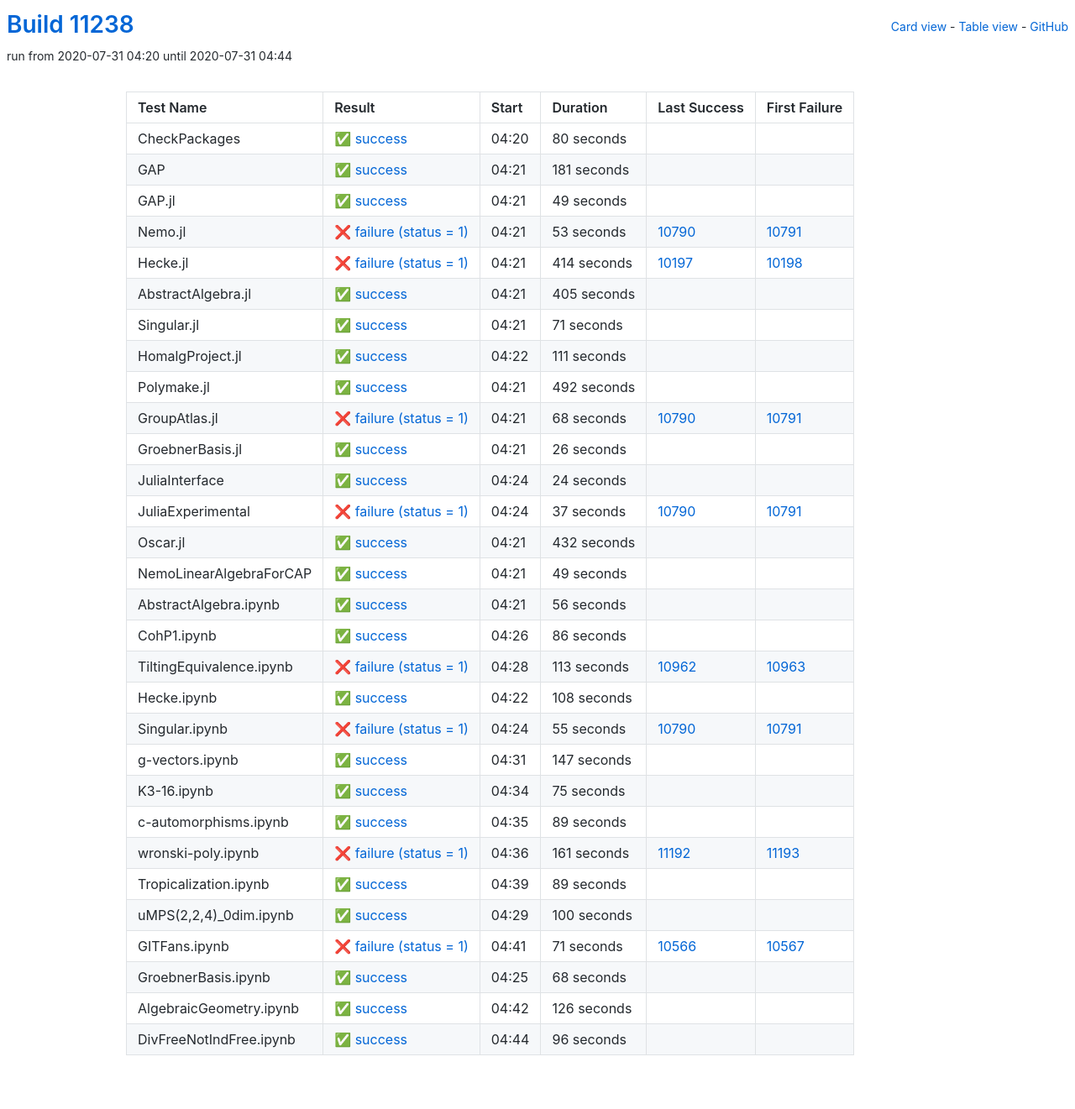
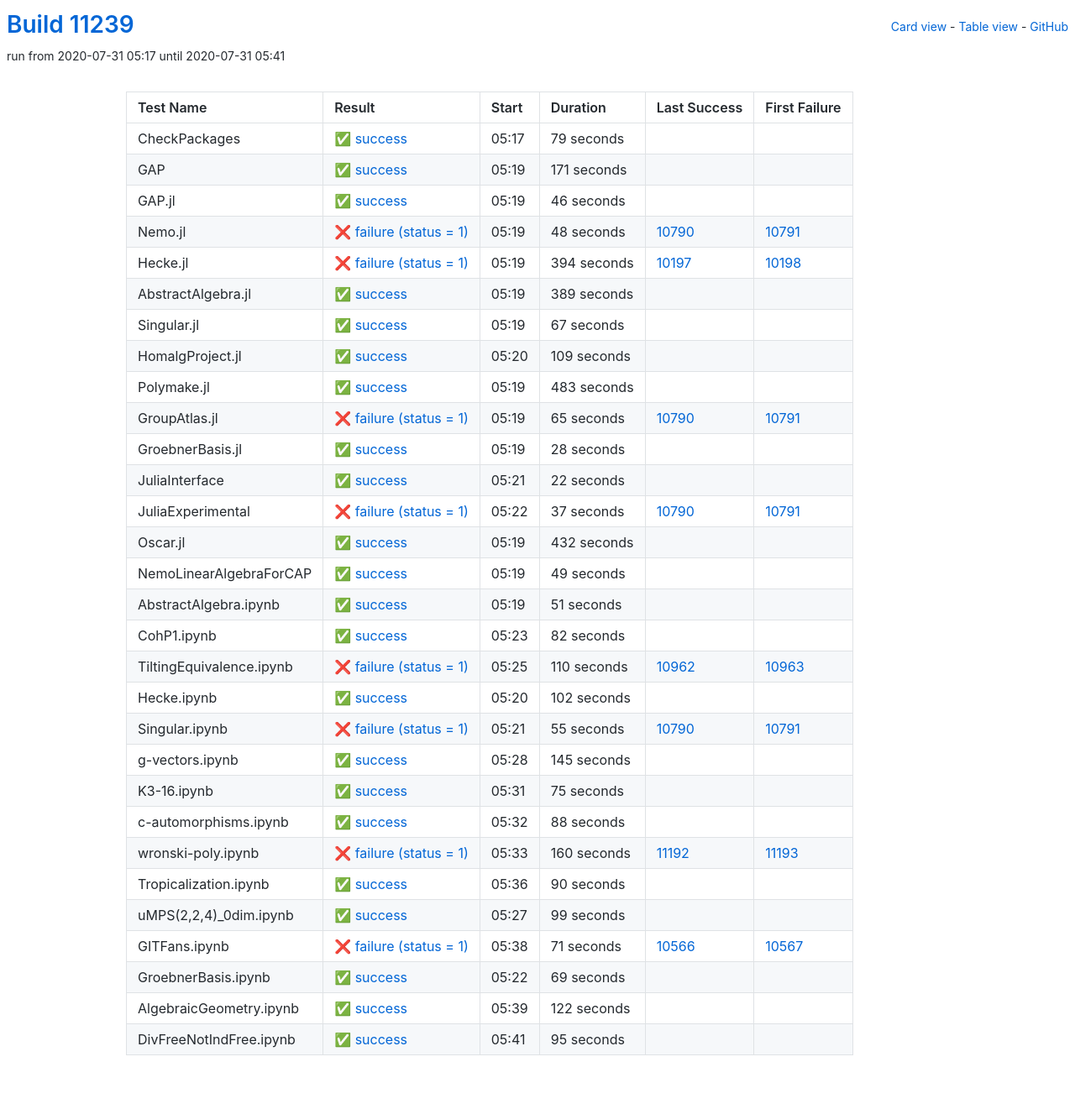
Before and after one commit to oscar-system/oscar-ci-status, a Jekyll site: the page built from table.html, in a window 1280 px wide. Shown: the whole page at 84% size. Built offline with Jekyll 4.4.1, drawn with Linux system fonts in a browser that asks for light colours.

Commit message:
Build #11239

```diff
--- a/_data/ci.yml
+++ b/_data/ci.yml
@@ -1,6 +1,6 @@
 ---
-build: 11238
-build_url: https://oscarci.mathematik.uni-kl.de/job/oscar/11238/
+build: 11239
+build_url: https://oscarci.mathematik.uni-kl.de/job/oscar/11239/
 job: oscar
 organization: oscar-system
 repo: oscar-ci-status
@@ -8,152 +8,152 @@
 tests:
 - name: CheckPackages
   id: checkpackages
-  log: https://oscarci.mathematik.uni-kl.de/job/oscar/11238/artifact/logs/build-11238/CheckPackages.log
-  start: 2020-07-31 04:20
+  log: https://oscarci.mathematik.uni-kl.de/job/oscar/11239/artifact/logs/build-11239/CheckPackages.log
+  start: 2020-07-31 05:17
   success: true
   exitcode: 0
   status: success
-  duration: 80
+  duration: 79
   last_success: false
   last_success_url:
   first_failure: false
   first_failure_url:
 - name: GAP
   id: gap
-  log: https://oscarci.mathematik.uni-kl.de/job/oscar/11238/artifact/logs/build-11238/GAP.log
-  start: 2020-07-31 04:21
+  log: https://oscarci.mathematik.uni-kl.de/job/oscar/11239/artifact/logs/build-11239/GAP.log
+  start: 2020-07-31 05:19
   success: true
   exitcode: 0
   status: success
-  duration: 181
+  duration: 171
   last_success: false
   last_success_url:
   first_failure: false
   first_failure_url:
 - name: GAP.jl
   id: gap-jl
-  log: https://oscarci.mathematik.uni-kl.de/job/oscar/11238/artifact/logs/build-11238/GAP.jl.log
-  start: 2020-07-31 04:21
+  log: https://oscarci.mathematik.uni-kl.de/job/oscar/11239/artifact/logs/build-11239/GAP.jl.log
+  start: 2020-07-31 05:19
   success: true
   exitcode: 0
   status: success
-  duration: 49
+  duration: 46
   last_success: false
   last_success_url:
   first_failure: false
   first_failure_url:
 - name: Nemo.jl
   id: nemo-jl
-  log: https://oscarci.mathematik.uni-kl.de/job/oscar/11238/artifact/logs/build-11238/Nemo.jl.log
-  start: 2020-07-31 04:21
+  log: https://oscarci.mathematik.uni-kl.de/job/oscar/11239/artifact/logs/build-11239/Nemo.jl.log
+  start: 2020-07-31 05:19
   success: false
   exitcode: 1
   status: failure
-  duration: 53
+  duration: 48
   last_success: 10790
   last_success_url: https://oscarci.mathematik.uni-kl.de/job/oscar/10790/
   first_failure: 10791
   first_failure_url: https://oscarci.mathematik.uni-kl.de/job/oscar/10791/
 - name: Hecke.jl
   id: hecke-jl
-  log: https://oscarci.mathematik.uni-kl.de/job/oscar/11238/artifact/logs/build-11238/Hecke.jl.log
-  start: 2020-07-31 04:21
+  log: https://oscarci.mathematik.uni-kl.de/job/oscar/11239/artifact/logs/build-11239/Hecke.jl.log
+  start: 2020-07-31 05:19
   success: false
   exitcode: 1
   status: failure
-  duration: 414
+  duration: 394
   last_success: 10197
   last_success_url: https://oscarci.mathematik.uni-kl.de/job/oscar/10197/
   first_failure: 10198
   first_failure_url: https://oscarci.mathematik.uni-kl.de/job/oscar/10198/
 - name: AbstractAlgebra.jl
   id: abstractalgebra-jl
-  log: https://oscarci.mathematik.uni-kl.de/job/oscar/11238/artifact/logs/build-11238/AbstractAlgebra.jl.log
-  start: 2020-07-31 04:21
+  log: https://oscarci.mathematik.uni-kl.de/job/oscar/11239/artifact/logs/build-11239/AbstractAlgebra.jl.log
+  start: 2020-07-31 05:19
   success: true
   exitcode: 0
   status: success
-  duration: 405
+  duration: 389
   last_success: false
   last_success_url:
   first_failure: false
   first_failure_url:
 - name: Singular.jl
   id: singular-jl
-  log: https://oscarci.mathematik.uni-kl.de/job/oscar/11238/artifact/logs/build-11238/Singular.jl.log
-  start: 2020-07-31 04:21
+  log: https://oscarci.mathematik.uni-kl.de/job/oscar/11239/artifact/logs/build-11239/Singular.jl.log
+  start: 2020-07-31 05:19
   success: true
   exitcode: 0
   status: success
-  duration: 71
+  duration: 67
   last_success: false
   last_success_url:
   first_failure: false
   first_failure_url:
 - name: HomalgProject.jl
   id: homalgproject-jl
-  log: https://oscarci.mathematik.uni-kl.de/job/oscar/11238/artifact/logs/build-11238/HomalgProject.jl.log
-  start: 2020-07-31 04:22
+  log: https://oscarci.mathematik.uni-kl.de/job/oscar/11239/artifact/logs/build-11239/HomalgProject.jl.log
+  start: 2020-07-31 05:20
   success: true
   exitcode: 0
   status: success
-  duration: 111
+  duration: 109
   last_success: false
   last_success_url:
   first_failure: false
   first_failure_url:
 - name: Polymake.jl
   id: polymake-jl
-  log: https://oscarci.mathematik.uni-kl.de/job/oscar/11238/artifact/logs/build-11238/Polymake.jl.log
-  start: 2020-07-31 04:21
+  log: https://oscarci.mathematik.uni-kl.de/job/oscar/11239/artifact/logs/build-11239/Polymake.jl.log
+  start: 2020-07-31 05:19
   success: true
   exitcode: 0
   status: success
-  duration: 492
+  duration: 483
   last_success: false
   last_success_url:
   first_failure: false
   first_failure_url:
 - name: GroupAtlas.jl
   id: groupatlas-jl
-  log: https://oscarci.mathematik.uni-kl.de/job/oscar/11238/artifact/logs/build-11238/GroupAtlas.jl.log
-  start: 2020-07-31 04:21
+  log: https://oscarci.mathematik.uni-kl.de/job/oscar/11239/artifact/logs/build-11239/GroupAtlas.jl.log
+  start: 2020-07-31 05:19
   success: false
   exitcode: 1
   status: failure
-  duration: 68
+  duration: 65
   last_success: 10790
   last_success_url: https://oscarci.mathematik.uni-kl.de/job/oscar/10790/
   first_failure: 10791
   first_failure_url: https://oscarci.mathematik.uni-kl.de/job/oscar/10791/
 - name: GroebnerBasis.jl
   id: groebnerbasis-jl
-  log: https://oscarci.mathematik.uni-kl.de/job/oscar/11238/artifact/logs/build-11238/GroebnerBasis.jl.log
-  start: 2020-07-31 04:21
+  log: https://oscarci.mathematik.uni-kl.de/job/oscar/11239/artifact/logs/build-11239/GroebnerBasis.jl.log
+  start: 2020-07-31 05:19
   success: true
   exitcode: 0
   status: success
-  duration: 26
+  duration: 28
   last_success: false
   last_success_url:
   first_failure: false
   first_failure_url:
 - name: JuliaInterface
   id: juliainterface
-  log: https://oscarci.mathematik.uni-kl.de/job/oscar/11238/artifact/logs/build-11238/JuliaInterface.log
-  start: 2020-07-31 04:24
+  log: https://oscarci.mathematik.uni-kl.de/job/oscar/11239/artifact/logs/build-11239/JuliaInterface.log
+  start: 2020-07-31 05:21
   success: true
   exitcode: 0
   status: success
-  duration: 24
+  duration: 22
   last_success: false
   last_success_url:
   first_failure: false
   first_failure_url:
 - name: JuliaExperimental
   id: juliaexperimental
-  log: https://oscarci.mathematik.uni-kl.de/job/oscar/11238/artifact/logs/build-11238/JuliaExperimental.log
-  start: 2020-07-31 04:24
+  log: https://oscarci.mathematik.uni-kl.de/job/oscar/11239/artifact/logs/build-11239/JuliaExperimental.log
+  start: 2020-07-31 05:22
   success: false
   exitcode: 1
   status: failure
@@ -164,8 +164,8 @@
   first_failure_url: https://oscarci.mathematik.uni-kl.de/job/oscar/10791/
 - name: Oscar.jl
   id: oscar-jl
-  log: https://oscarci.mathematik.uni-kl.de/job/oscar/11238/artifact/logs/build-11238/Oscar.jl.log
-  start: 2020-07-31 04:21
+  log: https://oscarci.mathematik.uni-kl.de/job/oscar/11239/artifact/logs/build-11239/Oscar.jl.log
+  start: 2020-07-31 05:19
   success: true
   exitcode: 0
   status: success
@@ -176,8 +176,8 @@
   first_failure_url:
 - name: NemoLinearAlgebraForCAP
   id: nemolinearalgebraforcap
-  log: https://oscarci.mathematik.uni-kl.de/job/oscar/11238/artifact/logs/build-11238/NemoLinearAlgebraForCAP.log
-  start: 2020-07-31 04:21
+  log: https://oscarci.mathematik.uni-kl.de/job/oscar/11239/artifact/logs/build-11239/NemoLinearAlgebraForCAP.log
+  start: 2020-07-31 05:19
   success: true
   exitcode: 0
   status: success
@@ -188,56 +188,56 @@
   first_failure_url:
 - name: AbstractAlgebra.ipynb
   id: abstractalgebra-ipynb
-  log: https://oscarci.mathematik.uni-kl.de/job/oscar/11238/artifact/logs/build-11238/AbstractAlgebra.ipynb.log
-  start: 2020-07-31 04:21
+  log: https://oscarci.mathematik.uni-kl.de/job/oscar/11239/artifact/logs/build-11239/AbstractAlgebra.ipynb.log
+  start: 2020-07-31 05:19
   success: true
   exitcode: 0
   status: success
-  duration: 56
+  duration: 51
   last_success: false
   last_success_url:
   first_failure: false
   first_failure_url:
 - name: CohP1.ipynb
   id: cohp1-ipynb
-  log: https://oscarci.mathematik.uni-kl.de/job/oscar/11238/artifact/logs/build-11238/CohP1.ipynb.log
-  start: 2020-07-31 04:26
+  log: https://oscarci.mathematik.uni-kl.de/job/oscar/11239/artifact/logs/build-11239/CohP1.ipynb.log
+  start: 2020-07-31 05:23
   success: true
   exitcode: 0
   status: success
-  duration: 86
+  duration: 82
   last_success: false
   last_success_url:
   first_failure: false
   first_failure_url:
 - name: TiltingEquivalence.ipynb
   id: tiltingequivalence-ipynb
-  log: https://oscarci.mathematik.uni-kl.de/job/oscar/11238/artifact/logs/build-11238/TiltingEquivalence.ipynb.log
-  start: 2020-07-31 04:28
+  log: https://oscarci.mathematik.uni-kl.de/job/oscar/11239/artifact/logs/build-11239/TiltingEquivalence.ipynb.log
+  start: 2020-07-31 05:25
   success: false
   exitcode: 1
   status: failure
-  duration: 113
+  duration: 110
   last_success: 10962
   last_success_url: https://oscarci.mathematik.uni-kl.de/job/oscar/10962/
   first_failure: 10963
   first_failure_url: https://oscarci.mathematik.uni-kl.de/job/oscar/10963/
 - name: Hecke.ipynb
   id: hecke-ipynb
-  log: https://oscarci.mathematik.uni-kl.de/job/oscar/11238/artifact/logs/build-11238/Hecke.ipynb.log
-  start: 2020-07-31 04:22
+  log: https://oscarci.mathematik.uni-kl.de/job/oscar/11239/artifact/logs/build-11239/Hecke.ipynb.log
+  start: 2020-07-31 05:20
   success: true
   exitcode: 0
   status: success
-  duration: 108
+  duration: 102
   last_success: false
   last_success_url:
   first_failure: false
   first_failure_url:
 - name: Singular.ipynb
   id: singular-ipynb
-  log: https://oscarci.mathematik.uni-kl.de/job/oscar/11238/artifact/logs/build-11238/Singular.ipynb.log
-  start: 2020-07-31 04:24
+  log: https://oscarci.mathematik.uni-kl.de/job/oscar/11239/artifact/logs/build-11239/Singular.ipynb.log
+  start: 2020-07-31 05:21
   success: false
   exitcode: 1
   status: failure
@@ -248,20 +248,20 @@
   first_failure_url: https://oscarci.mathematik.uni-kl.de/job/oscar/10791/
 - name: g-vectors.ipynb
   id: g-vectors-ipynb
-  log: https://oscarci.mathematik.uni-kl.de/job/oscar/11238/artifact/logs/build-11238/g-vectors.ipynb.log
-  start: 2020-07-31 04:31
+  log: https://oscarci.mathematik.uni-kl.de/job/oscar/11239/artifact/logs/build-11239/g-vectors.ipynb.log
+  start: 2020-07-31 05:28
   success: true
   exitcode: 0
   status: success
-  duration: 147
+  duration: 145
   last_success: false
   last_success_url:
   first_failure: false
   first_failure_url:
 - name: K3-16.ipynb
   id: k3-16-ipynb
-  log: https://oscarci.mathematik.uni-kl.de/job/oscar/11238/artifact/logs/build-11238/K3-16.ipynb.log
-  start: 2020-07-31 04:34
+  log: https://oscarci.mathematik.uni-kl.de/job/oscar/11239/artifact/logs/build-11239/K3-16.ipynb.log
+  start: 2020-07-31 05:31
   success: true
   exitcode: 0
   status: success
@@ -272,56 +272,56 @@
   first_failure_url:
 - name: c-automorphisms.ipynb
   id: c-automorphisms-ipynb
-  log: https://oscarci.mathematik.uni-kl.de/job/oscar/11238/artifact/logs/build-11238/c-automorphisms.ipynb.log
-  start: 2020-07-31 04:35
+  log: https://oscarci.mathematik.uni-kl.de/job/oscar/11239/artifact/logs/build-11239/c-automorphisms.ipynb.log
+  start: 2020-07-31 05:32
   success: true
   exitcode: 0
   status: success
-  duration: 89
+  duration: 88
   last_success: false
   last_success_url:
   first_failure: false
   first_failure_url:
 - name: wronski-poly.ipynb
   id: wronski-poly-ipynb
-  log: https://oscarci.mathematik.uni-kl.de/job/oscar/11238/artifact/logs/build-11238/wronski-poly.ipynb.log
-  start: 2020-07-31 04:36
+  log: https://oscarci.mathematik.uni-kl.de/job/oscar/11239/artifact/logs/build-11239/wronski-poly.ipynb.log
+  start: 2020-07-31 05:33
   success: false
   exitcode: 1
   status: failure
-  duration: 161
+  duration: 160
   last_success: 11192
   last_success_url: https://oscarci.mathematik.uni-kl.de/job/oscar/11192/
   first_failure: 11193
   first_failure_url: https://oscarci.mathematik.uni-kl.de/job/oscar/11193/
 - name: Tropicalization.ipynb
   id: tropicalization-ipynb
-  log: https://oscarci.mathematik.uni-kl.de/job/oscar/11238/artifact/logs/build-11238/Tropicalization.ipynb.log
-  start: 2020-07-31 04:39
+  log: https://oscarci.mathematik.uni-kl.de/job/oscar/11239/artifact/logs/build-11239/Tropicalization.ipynb.log
+  start: 2020-07-31 05:36
   success: true
   exitcode: 0
   status: success
-  duration: 89
+  duration: 90
   last_success: false
   last_success_url:
   first_failure: false
   first_failure_url:
 - name: uMPS(2,2,4)_0dim.ipynb
   id: umps-2-2-4-0dim-ipynb
-  log: https://oscarci.mathematik.uni-kl.de/job/oscar/11238/artifact/logs/build-11238/uMPS-2-2-4-_0dim.ipynb.log
-  start: 2020-07-31 04:29
+  log: https://oscarci.mathematik.uni-kl.de/job/oscar/11239/artifact/logs/build-11239/uMPS-2-2-4-_0dim.ipynb.log
+  start: 2020-07-31 05:27
   success: true
   exitcode: 0
   status: success
-  duration: 100
+  duration: 99
   last_success: false
   last_success_url:
   first_failure: false
   first_failure_url:
 - name: GITFans.ipynb
   id: gitfans-ipynb
-  log: https://oscarci.mathematik.uni-kl.de/job/oscar/11238/artifact/logs/build-11238/GITFans.ipynb.log
-  start: 2020-07-31 04:41
+  log: https://oscarci.mathematik.uni-kl.de/job/oscar/11239/artifact/logs/build-11239/GITFans.ipynb.log
+  start: 2020-07-31 05:38
   success: false
   exitcode: 1
   status: failure
@@ -332,36 +332,36 @@
   first_failure_url: https://oscarci.mathematik.uni-kl.de/job/oscar/10567/
 - name: GroebnerBasis.ipynb
   id: groebnerbasis-ipynb
-  log: https://oscarci.mathematik.uni-kl.de/job/oscar/11238/artifact/logs/build-11238/GroebnerBasis.ipynb.log
-  start: 2020-07-31 04:25
+  log: https://oscarci.mathematik.uni-kl.de/job/oscar/11239/artifact/logs/build-11239/GroebnerBasis.ipynb.log
+  start: 2020-07-31 05:22
   success: true
   exitcode: 0
   status: success
-  duration: 68
+  duration: 69
   last_success: false
   last_success_url:
   first_failure: false
   first_failure_url:
 - name: AlgebraicGeometry.ipynb
   id: algebraicgeometry-ipynb
-  log: https://oscarci.mathematik.uni-kl.de/job/oscar/11238/artifact/logs/build-11238/AlgebraicGeometry.ipynb.log
-  start: 2020-07-31 04:42
+  log: https://oscarci.mathematik.uni-kl.de/job/oscar/11239/artifact/logs/build-11239/AlgebraicGeometry.ipynb.log
+  start: 2020-07-31 05:39
   success: true
   exitcode: 0
   status: success
-  duration: 126
+  duration: 122
   last_success: false
   last_success_url:
   first_failure: false
   first_failure_url:
 - name: DivFreeNotIndFree.ipynb
   id: divfreenotindfree-ipynb
-  log: https://oscarci.mathematik.uni-kl.de/job/oscar/11238/artifact/logs/build-11238/DivFreeNotIndFree.ipynb.log
-  start: 2020-07-31 04:44
+  log: https://oscarci.mathematik.uni-kl.de/job/oscar/11239/artifact/logs/build-11239/DivFreeNotIndFree.ipynb.log
+  start: 2020-07-31 05:41
   success: true
   exitcode: 0
   status: success
-  duration: 96
+  duration: 95
   last_success: false
   last_success_url:
   first_failure: false
```
Also changed, not shown: README.md.
